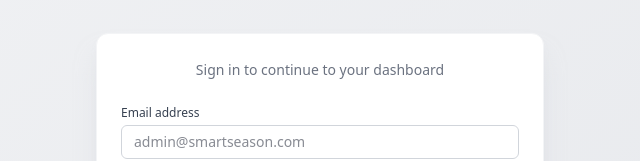
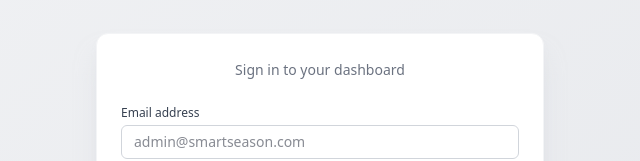
Before and after one commit to wan-elmus/smartseason, a Next.js app in the folder frontend/: page /login in a window 1280 px wide. Shown: the part 292-453 px from the top of the page, without its empty margins (320-960 px from the left). Built offline with nearby package versions, Linux system fonts and the light colour scheme; no server answers.

Commit message:
In  Production

```diff
--- a/frontend/app/login/page.js
+++ b/frontend/app/login/page.js
@@ -39,7 +39,7 @@
         {/* Login Card with Distinct Shadow */}
         <div className="bg-white rounded-xl shadow-xl shadow-gray-300/50 border border-gray-100 overflow-hidden">
           <div className="px-6 pt-6 pb-2">
-            <p className="text-center text-sm text-gray-500 mt-0.5">Sign in to continue to your dashboard</p>
+            <p className="text-center text-sm text-gray-500 mt-0.5">Sign in to your dashboard</p>
           </div>
           <div className="p-6 pt-4">
             <LoginForm />
```
